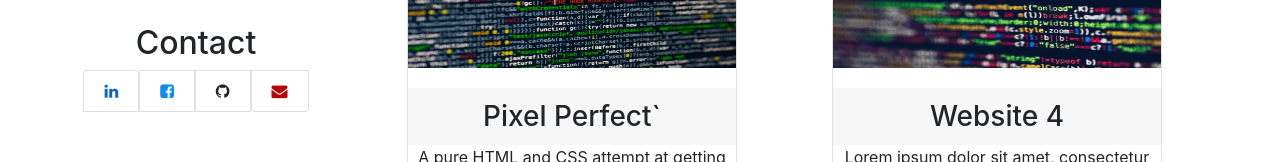
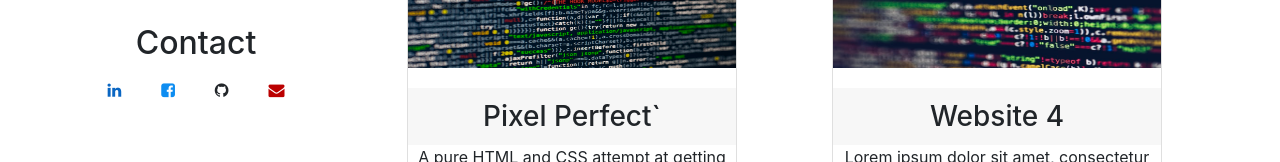
Before and after one commit to PatrickBoynton/portfolio, a React (Create React App) app: page / in a window 1280 px wide. Shown: the part 623-785 px from the top of the page. Built offline with nearby package versions, Linux system fonts and the light colour scheme.

Commit message:
Removed the borders.

```diff
--- a/src/App.css
+++ b/src/App.css
@@ -13,3 +13,6 @@ img{
 .my-pic{
   width: 40%;
 }
+i {
+  border: none!important;
+}
```
